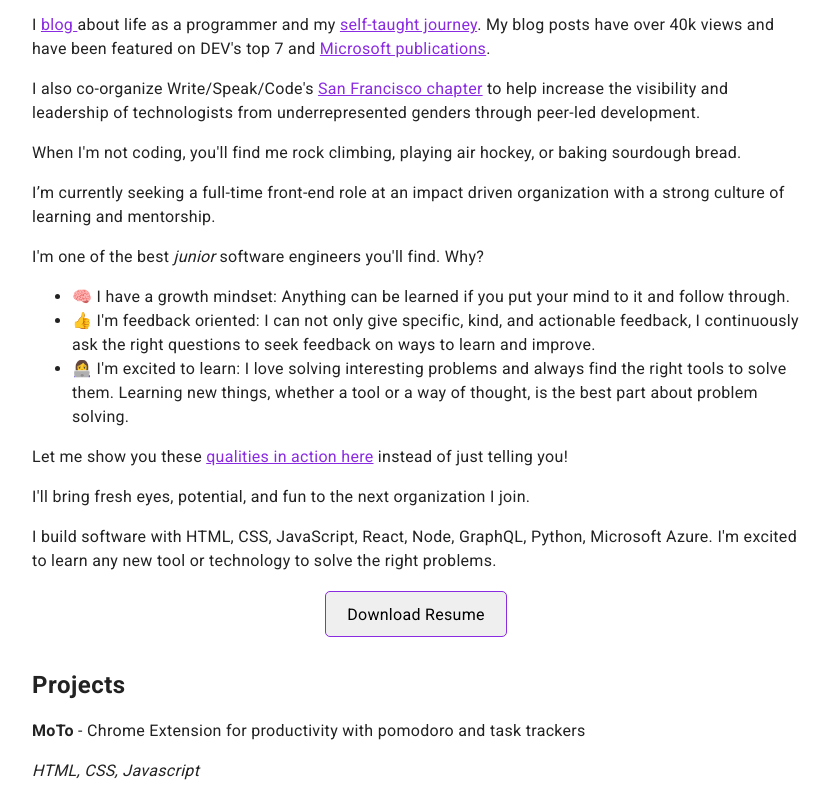
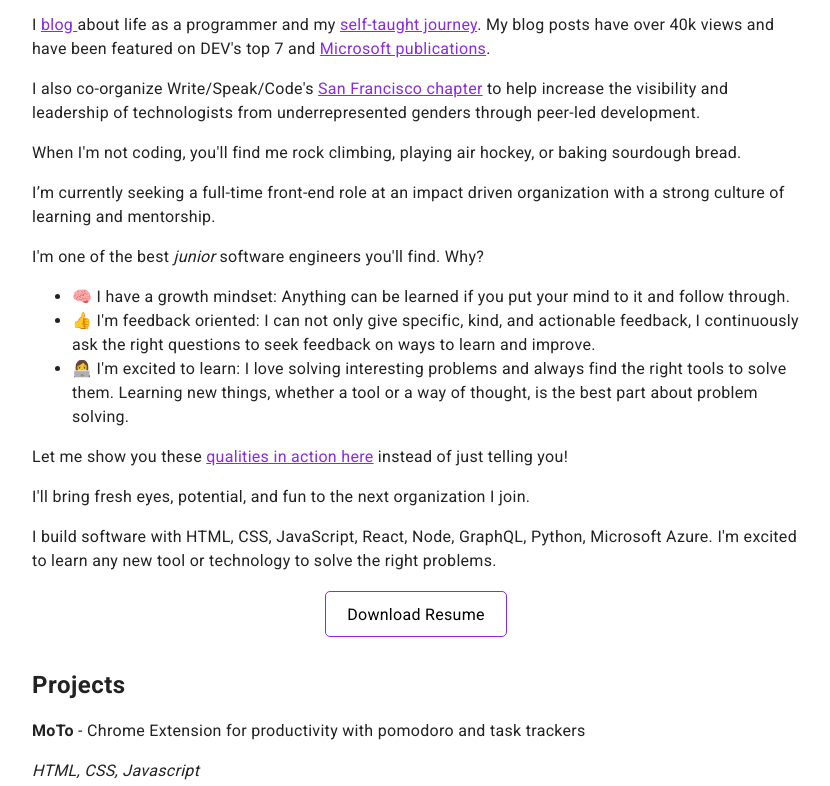
Before and after one commit to rmorabia/sophi-li.github.io, a Gatsby site: page / in a window 1280 px wide. Shown: the part 166-952 px from the top of the page, without its empty margins (224-1054 px from the left). Built offline with nearby package versions, Linux system fonts and the light colour scheme; Gatsby itself is replaced by a stand-in of ours.

Commit message:
fix button background color

```diff
--- a/src/components/LinkButton/LinkButton.module.css
+++ b/src/components/LinkButton/LinkButton.module.css
@@ -1,6 +1,6 @@
 .LinkButton,
 .LinkButtonLarge {
-  background-color: buttonface;
+  /* background-color: buttonface; */
   border: 1px solid blueviolet;
   color: black;
   transition: 0.4s;
```
